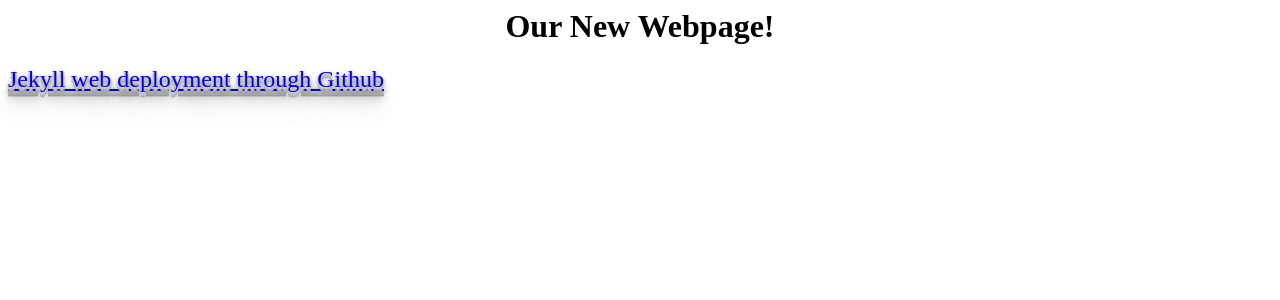
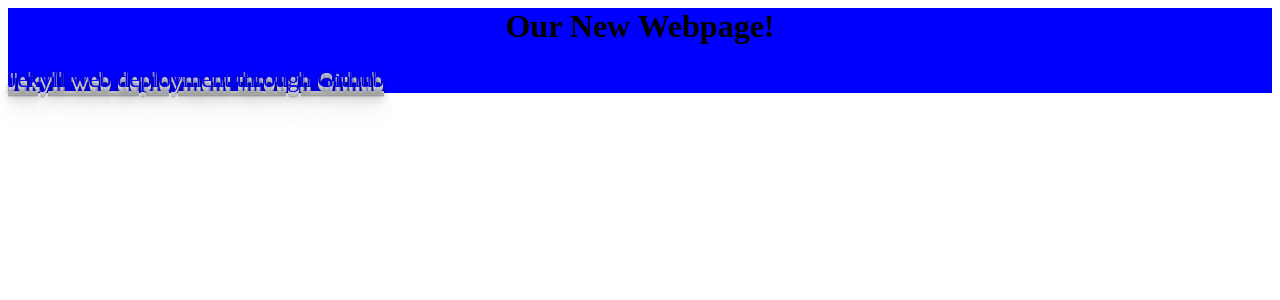
Before and after one commit to rhochgraf21/rhochgraf21.github.io2, a Jekyll site: the page index.html, which Jekyll copies as it is, in a window 1280 px wide. Shown: the top 300 px of the page. Built offline with Jekyll 4.4.1, drawn with Linux system fonts in a browser that asks for light colours.

Commit message:
Update stylesheet.css

```diff
--- a/css/stylesheet.css
+++ b/css/stylesheet.css
@@ -13,3 +13,6 @@ a {
                0 20px 20px rgba(0,0,0,.15);
   font-size: 24px;
 }
+.home {
+  background-color: blue;
+}
```
